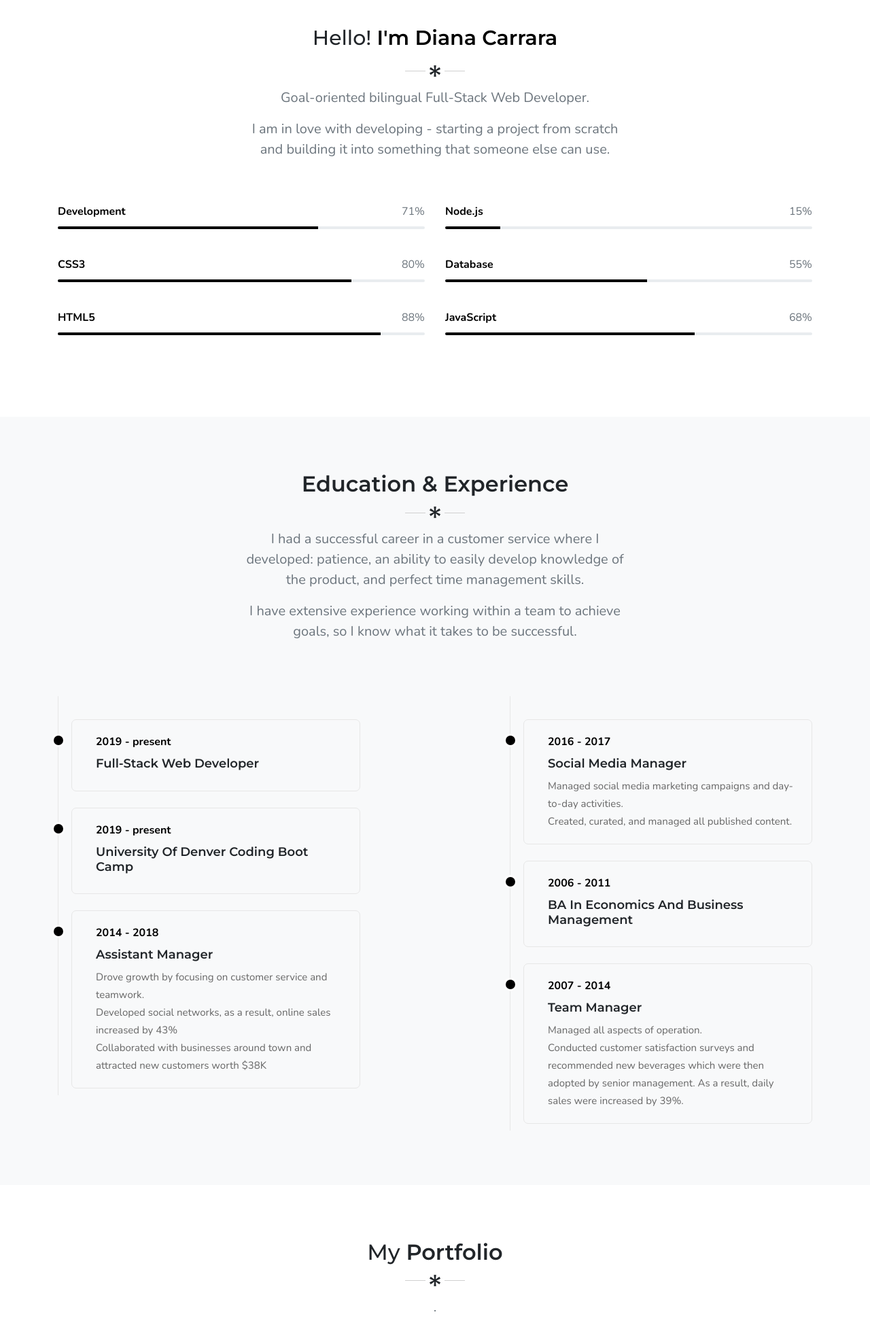
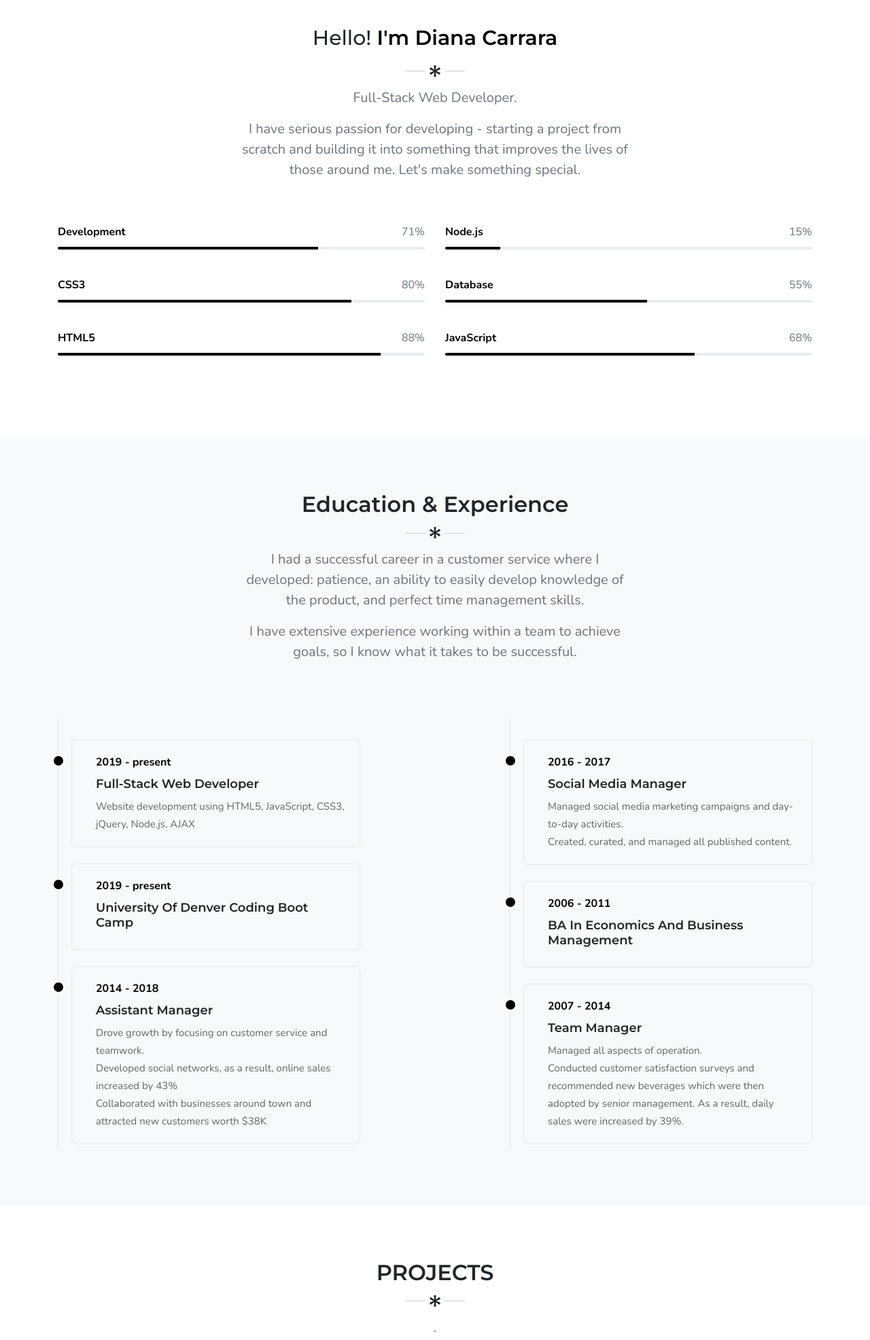
Before and after one commit to dicarrara/new-portfolio, a plain HTML site: page index.html in a window 1280 px wide. Shown: the part 840-2811 px from the top of the page at 68% size. Drawn offline with nearby package versions, Linux system fonts and the light colour scheme; files whose address does not match are found by name.

Commit message:
added text

```diff
--- a/index.html
+++ b/index.html
@@ -115,8 +115,8 @@
               <div class="main-title-border">
                 <i class="mdi mdi-asterisk"></i>
               </div>
-              <p class="text-muted mx-auto mt-2">Goal-oriented bilingual Full-Stack Web Developer.</p>
-              <p class="text-muted mx-auto mt-2">I am in love with developing - starting a project from scratch and building it into something that someone else can use.</p>
+              <p class="text-muted mx-auto mt-2">Full-Stack Web Developer.</p>
+              <p class="text-muted mx-auto mt-2">I have serious passion for developing - starting a project from scratch and building it into something that improves the lives of those around me. Let's make something special.</p>
             </div>
           </div>
         </div>
@@ -256,7 +256,7 @@
                     <div class="cb_edu_exp_detail">
                       <h4>Full-Stack Web Developer</h4>
                       <p class="cv_desc mb-0">
-
+                        Website development using HTML5, JavaScript, CSS3, jQuery, Node.js, AJAX
                       </p>
                     </div>
                   </div>
@@ -370,7 +370,7 @@
         <div class="row justify-content-center">
           <div class="col-lg-12">
             <div class="text-center mx-auto section-main-title">
-              <h2>My <span class="font-weight-bold">Portfolio</span></h2>
+              <h2><span class="font-weight-bold">PROJECTS</span></h2>
               <div class="main-title-border">
                 <i class="mdi mdi-asterisk"></i>
               </div>
@@ -465,7 +465,7 @@
         <div class="row justify-content-center">
           <div class="col-lg-12">
             <div class="text-center mx-auto section-main-title">
-              <h2>Get In <span class="font-weight-bold">Touch</span></h2>
+              <h2><span class="font-weight-bold">CONTACT</span></h2>
               <div class="main-title-border">
                 <i class="mdi mdi-asterisk"></i>
               </div>
@@ -551,8 +551,8 @@
         var $this = $(this);
         $this.typed({
           strings: $this.attr("data-elements").split(","),
-          typeSpeed: 100,
-          backDelay: 3000
+          typeSpeed: 10,
+          backDelay: 900
         });
       });
       $(".youtube-bg").mb_YTPlayer();
```
